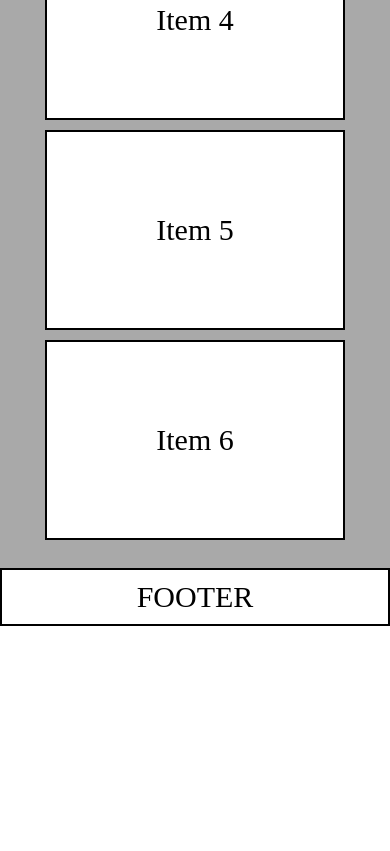
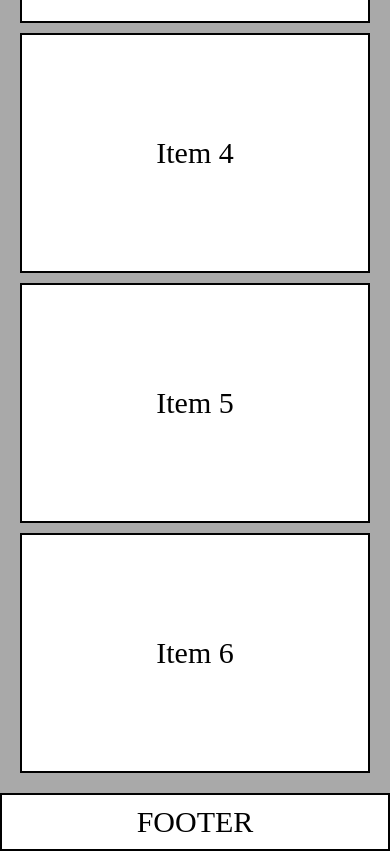
Before and after one commit to Romanoff-97/responsiveLayout, a plain HTML site: page index.html in a window 390 px wide. Shown: the part 795-1646 px from the top of the page. Before the commit the page ends 1421 px from the top, so only its background shows below. Drawn offline with Linux system fonts and the light colour scheme.

Commit message:
removingMQ

```diff
--- a/index.html
+++ b/index.html
@@ -9,8 +9,8 @@
   </head>
   <body>
     <div class="container">
-      <div class="header f_body">HEADER</div>
-      <div class="body f_body">
+      <div class="header">HEADER</div>
+      <div class="main-content">
         <div class="item1 item">
           <p>Item 1</p>
         </div>
@@ -30,7 +30,7 @@
           <p>Item 6</p>
         </div>
       </div>
-      <div class="footer f_body">FOOTER</div>
+      <div class="footer">FOOTER</div>
     </div>
   </body>
 </html>
--- a/style.css
+++ b/style.css
@@ -11,29 +11,30 @@
   flex-direction: column;
   justify-content: space-between;
 }
-.f_body {
-  width: 100%;
-  display: flex;
-  background-color: white;
-  border: 2px solid #000;
-  justify-content: center;
-  align-items: center;
+.header,
+.main-content,
+.footer {
+  flex-basis: 100%;
 }
 .header,
 .footer {
-  height: 20%;
+  display: flex;
+  border: 2px solid black;
+  background-color: white;
+  align-items: center;
+  justify-content: center;
   padding: 10px;
 }
-.body {
+.main-content {
   display: flex;
+  flex: 1 0 400px;
   border: 0;
-  background-color: darkgray;
   align-items: center;
   justify-content: center;
   align-content: center;
   flex-wrap: wrap;
+  padding: 20px;
   gap: 10px;
-  height: 60%;
 }
 .item {
   border: 2px solid black;
@@ -41,12 +42,6 @@
   align-items: center;
   justify-content: center;
   display: flex;
-  width: 300px;
-  height: 200px;
+  width: 350px;
+  height: 240px;
 }
-@media (max-width: 920px) {
-  .body {
-    margin-top: 7%;
-    margin-bottom: 7%;
-  }
-}
```
